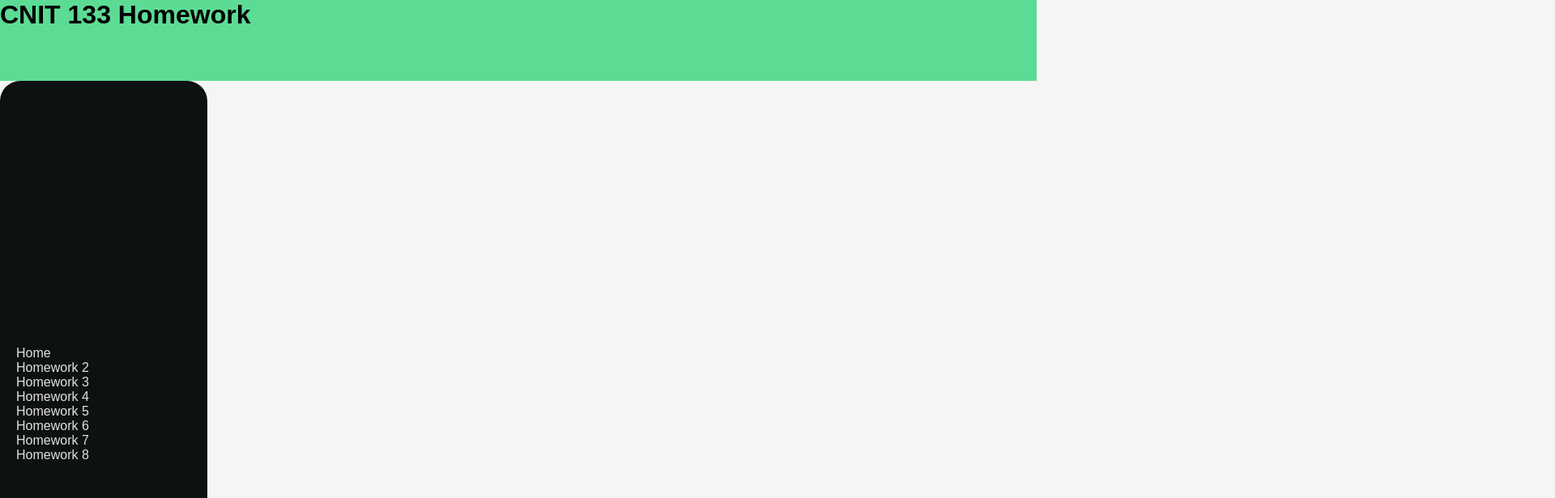
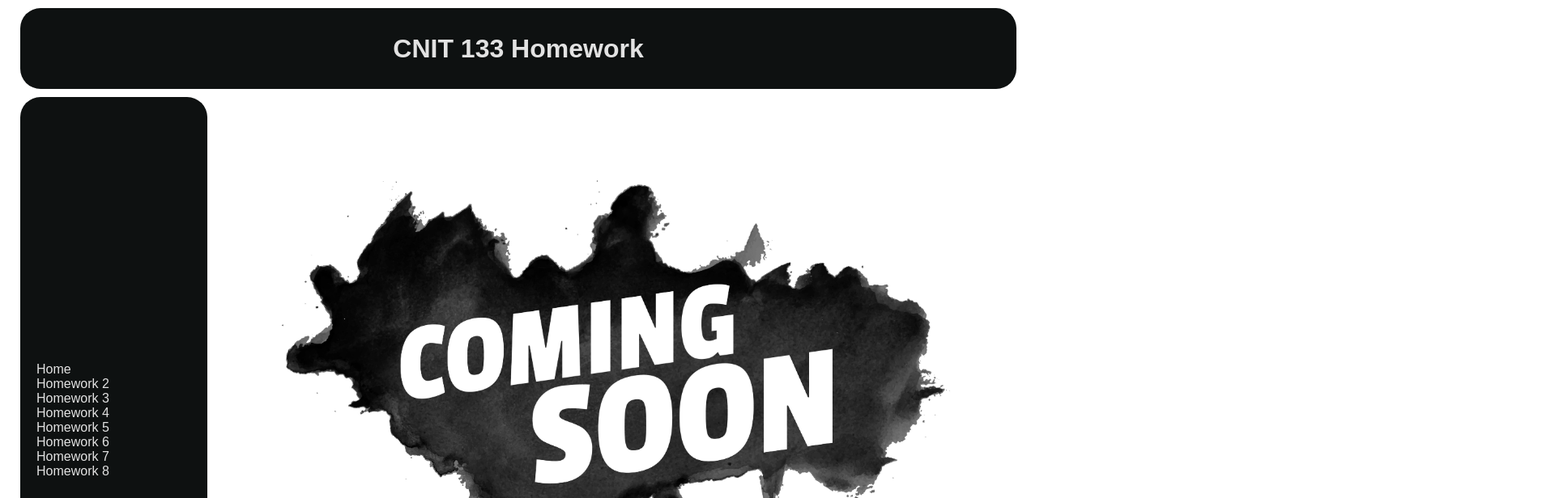
Before and after one commit to PriyaG88/PriyaG88.github.io, a plain HTML site: page index.html in a window 1280 px wide. Shown: the top 616 px of the page at 81% size, 1920 px wide, since content can reach past the window. Drawn offline with Linux system fonts and the light colour scheme.

Commit message:
Add styling

```diff
--- a/styles.css
+++ b/styles.css
@@ -4,28 +4,38 @@
     box-sizing: border-box;
 }
 
-header {
-    background-color: #5CDB95;
-    height: 100px;
-    color: 05386B;
-    font-family: Arial, Helvetica, sans-serif;
-    justify-content: flex-end;
-}
-
-
 html {
     height: 100%;
 }
 
-
 body {
     height: 100%;
     min-height: 100vh;
-    background-color:  #f5f5f5;
+}
+
+header {
+    display: flex;
+    justify-content: center;
+    align-items: center;
+    background-color: #0E1111;
+    border-radius: 25px;
+    height: 100px;
+    color: #e2e2e2;
+    font-family: Arial, Helvetica, sans-serif;
+    margin: 10px 25px;
 }
 
 main, div {
     height: 100%;
+}
+
+main {
+    display: grid;
+    grid-template-columns: 1fr 4fr;
+}
+
+.grid-child {
+    margin: 0 0 25px 25px;
 }
 
 nav {
@@ -33,7 +43,7 @@ nav {
     justify-content: center;
     align-items: center;
     height: 100%;
-    width: 20%;
+    width: 100%;
     border-radius: 25px;
     border: 12px;
     background-color: #0E1111;
@@ -58,3 +68,7 @@ a {
 a:hover {
     color: #fff;
 }
+
+img {
+    width: 100%;
+}
```
